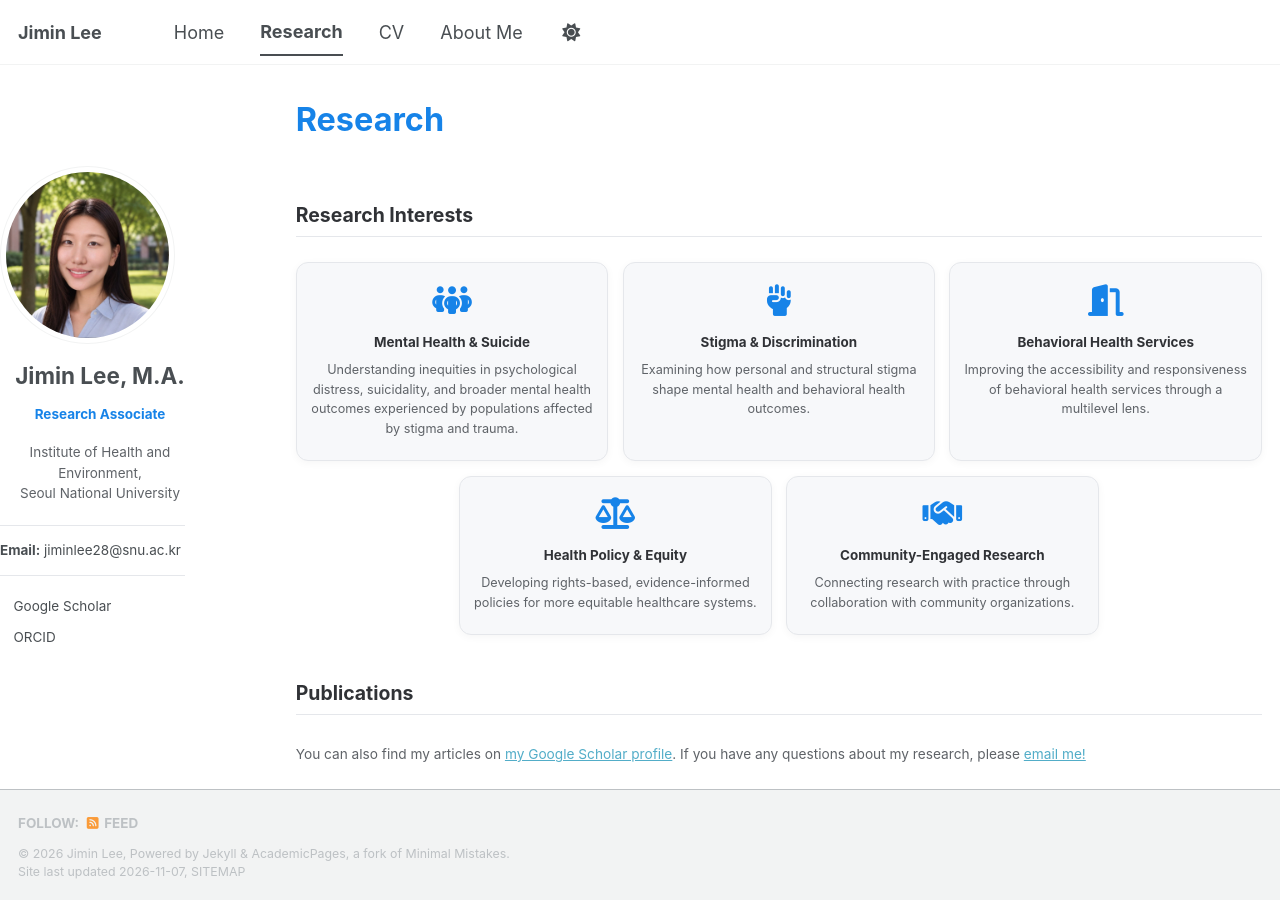
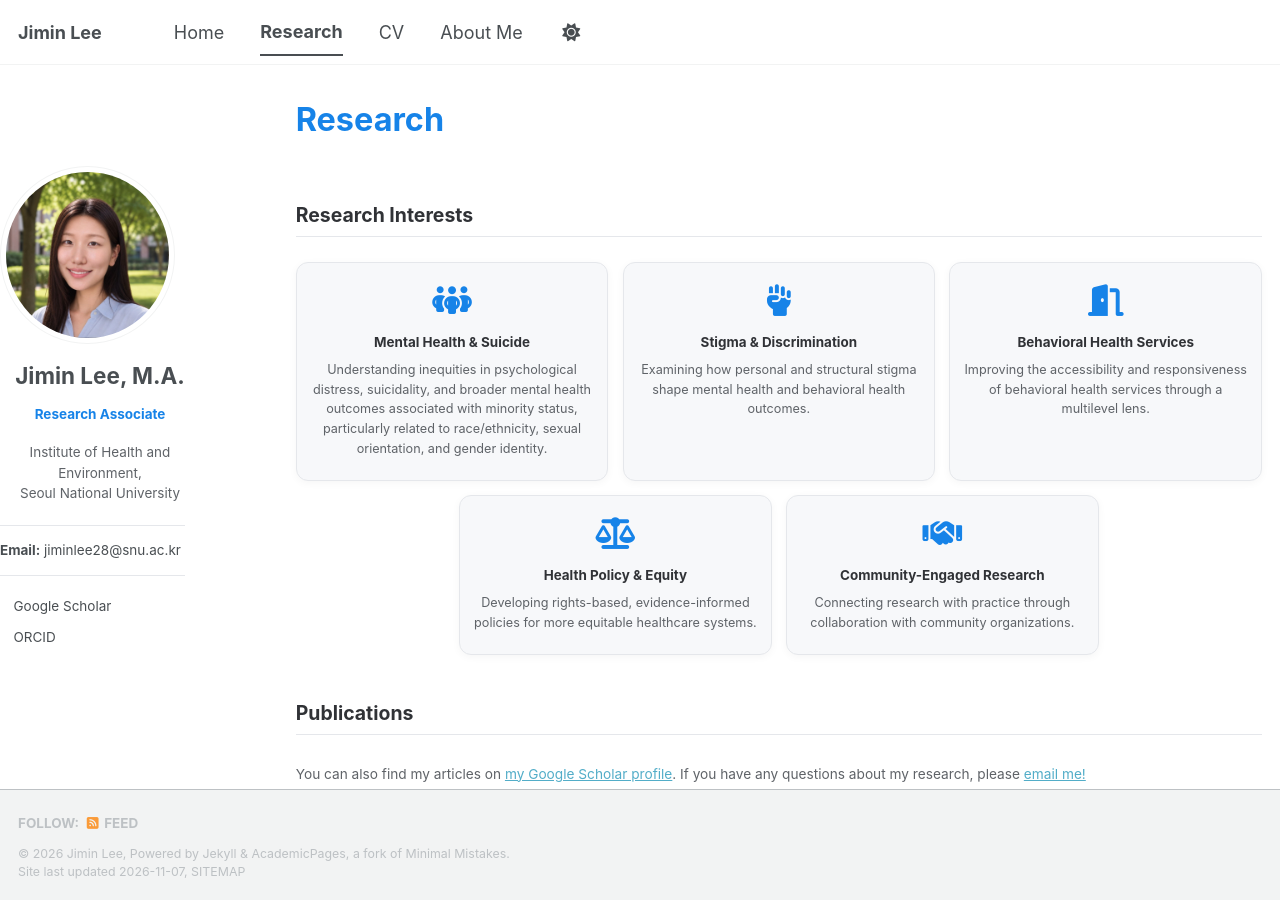
Before and after one commit to jiminlee-research/jiminlee-research.github.io, a Jekyll site: the page built from _pages/publications.html, in a window 1280 px wide and 900 px high. Built offline with Jekyll 4.4.1, drawn with Linux system fonts in a browser that asks for light colours; a style sheet for code colours, icons or effects is not loaded.

Commit message:
Focus first interest card on minority status
Co-Authored-By: Claude Opus 5.5 <noreply@anthropic.com>
Claude-Session: https://claude.ai/code/session_01PcjxNfDHwsJtJ6agebrJHV

```diff
--- a/_pages/publications.html
+++ b/_pages/publications.html
@@ -64,7 +64,7 @@ author_profile: true
 
 <div class="ri-head"><h2>Research Interests</h2></div>
 <div class="ri-grid">
-  <div class="ri-card"><i class="fa-solid fa-people-group" aria-hidden="true"></i><h3>Mental Health &amp; Suicide</h3><p>Understanding inequities in psychological distress, suicidality, and broader mental health outcomes experienced by populations affected by stigma and trauma.</p></div>
+  <div class="ri-card"><i class="fa-solid fa-people-group" aria-hidden="true"></i><h3>Mental Health &amp; Suicide</h3><p>Understanding inequities in psychological distress, suicidality, and broader mental health outcomes associated with minority status, particularly related to race/ethnicity, sexual orientation, and gender identity.</p></div>
   <div class="ri-card"><i class="fa-solid fa-hand-fist" aria-hidden="true"></i><h3>Stigma &amp; Discrimination</h3><p>Examining how personal and structural stigma shape mental health and behavioral health outcomes.</p></div>
   <div class="ri-card"><i class="fa-solid fa-door-open" aria-hidden="true"></i><h3>Behavioral Health Services</h3><p>Improving the accessibility and responsiveness of behavioral health services through a multilevel lens.</p></div>
   <div class="ri-card"><i class="fa-solid fa-scale-balanced" aria-hidden="true"></i><h3>Health Policy &amp; Equity</h3><p>Developing rights-based, evidence-informed policies for more equitable healthcare systems.</p></div>
```
